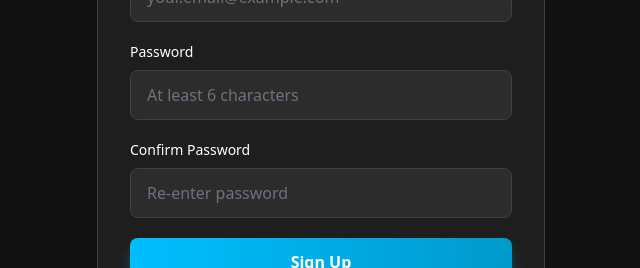
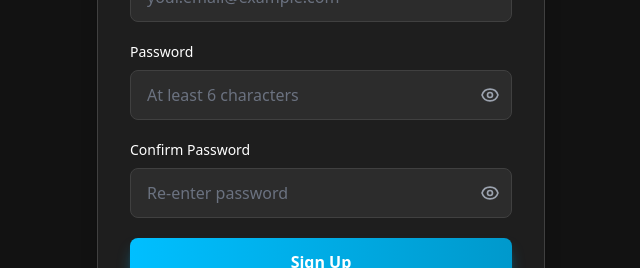
Before and after one commit to navedsayyed/Snap2Fix-web, a Next.js app: page /signup in a window 1280 px wide. Shown: the part 471-739 px from the top of the page, without its empty margins (319-959 px from the left). Built offline with nearby package versions, Linux system fonts and the light colour scheme; no server answers.

Commit message:
feat: Add password visibility toggle for login and signup forms

```diff
--- a/app/login/page.tsx
+++ b/app/login/page.tsx
@@ -16,6 +16,7 @@
     const [error, setError] = useState('');
     const [loading, setLoading] = useState(false);
     const [isInputFocused, setIsInputFocused] = useState(false);
+    const [showPassword, setShowPassword] = useState(false);
 
     const handleSubmit = async (e: React.FormEvent) => {
         e.preventDefault();
@@ -80,16 +81,34 @@
                         <label className="block text-sm font-medium text-white mb-2">
                             Password
                         </label>
+                        <div className="relative">
                             <input
-                            type="password"
+                                type={showPassword ? "text" : "password"}
                                 required
                                 value={formData.password}
                                 onChange={(e: React.ChangeEvent<HTMLInputElement>) => setFormData({ ...formData, password: e.target.value })}
                                 onFocus={() => setIsInputFocused(true)}
                                 onBlur={() => setIsInputFocused(false)}
                                 placeholder="Enter your password"
-                            className="w-full px-4 py-3 bg-[#2C2C2C] border border-[#404040] rounded-lg text-white placeholder-gray-500 focus:outline-none focus:border-[#00BFFF] focus:ring-2 focus:ring-[#00BFFF]/50 transition-all duration-300"
+                                className="w-full px-4 py-3 pr-12 bg-[#2C2C2C] border border-[#404040] rounded-lg text-white placeholder-gray-500 focus:outline-none focus:border-[#00BFFF] focus:ring-2 focus:ring-[#00BFFF]/50 transition-all duration-300"
                             />
+                            <button
+                                type="button"
+                                onClick={() => setShowPassword(!showPassword)}
+                                className="absolute right-3 top-1/2 -translate-y-1/2 text-gray-400 hover:text-white transition-colors"
+                            >
+                                {showPassword ? (
+                                    <svg width="20" height="20" fill="none" stroke="currentColor" viewBox="0 0 24 24">
+                                        <path strokeLinecap="round" strokeLinejoin="round" strokeWidth={2} d="M13.875 18.825A10.05 10.05 0 0112 19c-4.478 0-8.268-2.943-9.543-7a9.97 9.97 0 011.563-3.029m5.858.908a3 3 0 114.243 4.243M9.878 9.878l4.242 4.242M9.88 9.88l-3.29-3.29m7.532 7.532l3.29 3.29M3 3l3.59 3.59m0 0A9.953 9.953 0 0112 5c4.478 0 8.268 2.943 9.543 7a10.025 10.025 0 01-4.132 5.411m0 0L21 21" />
+                                    </svg>
+                                ) : (
+                                    <svg width="20" height="20" fill="none" stroke="currentColor" viewBox="0 0 24 24">
+                                        <path strokeLinecap="round" strokeLinejoin="round" strokeWidth={2} d="M15 12a3 3 0 11-6 0 3 3 0 016 0z" />
+                                        <path strokeLinecap="round" strokeLinejoin="round" strokeWidth={2} d="M2.458 12C3.732 7.943 7.523 5 12 5c4.478 0 8.268 2.943 9.542 7-1.274 4.057-5.064 7-9.542 7-4.477 0-8.268-2.943-9.542-7z" />
+                                    </svg>
+                                )}
+                            </button>
+                        </div>
                     </div>
 
                     <button
--- a/app/signup/page.tsx
+++ b/app/signup/page.tsx
@@ -18,6 +18,8 @@
     const [error, setError] = useState('');
     const [loading, setLoading] = useState(false);
     const [isInputFocused, setIsInputFocused] = useState(false);
+    const [showPassword, setShowPassword] = useState(false);
+    const [showConfirmPassword, setShowConfirmPassword] = useState(false);
 
     const handleSubmit = async (e: React.FormEvent) => {
         e.preventDefault();
@@ -110,32 +112,68 @@
                         <label className="block text-sm font-medium text-white mb-2">
                             Password
                         </label>
+                        <div className="relative">
                             <input
-                            type="password"
+                                type={showPassword ? "text" : "password"}
                                 required
                                 value={formData.password}
                                 onChange={(e: React.ChangeEvent<HTMLInputElement>) => setFormData({ ...formData, password: e.target.value })}
                                 onFocus={() => setIsInputFocused(true)}
                                 onBlur={() => setIsInputFocused(false)}
                                 placeholder="At least 6 characters"
-                            className="w-full px-4 py-3 bg-[#2C2C2C] border border-[#404040] rounded-lg text-white placeholder-gray-500 focus:outline-none focus:border-[#00BFFF] focus:ring-2 focus:ring-[#00BFFF]/50 transition-all duration-300"
+                                className="w-full px-4 py-3 pr-12 bg-[#2C2C2C] border border-[#404040] rounded-lg text-white placeholder-gray-500 focus:outline-none focus:border-[#00BFFF] focus:ring-2 focus:ring-[#00BFFF]/50 transition-all duration-300"
                             />
+                            <button
+                                type="button"
+                                onClick={() => setShowPassword(!showPassword)}
+                                className="absolute right-3 top-1/2 -translate-y-1/2 text-gray-400 hover:text-white transition-colors"
+                            >
+                                {showPassword ? (
+                                    <svg width="20" height="20" fill="none" stroke="currentColor" viewBox="0 0 24 24">
+                                        <path strokeLinecap="round" strokeLinejoin="round" strokeWidth={2} d="M13.875 18.825A10.05 10.05 0 0112 19c-4.478 0-8.268-2.943-9.543-7a9.97 9.97 0 011.563-3.029m5.858.908a3 3 0 114.243 4.243M9.878 9.878l4.242 4.242M9.88 9.88l-3.29-3.29m7.532 7.532l3.29 3.29M3 3l3.59 3.59m0 0A9.953 9.953 0 0112 5c4.478 0 8.268 2.943 9.543 7a10.025 10.025 0 01-4.132 5.411m0 0L21 21" />
+                                    </svg>
+                                ) : (
+                                    <svg width="20" height="20" fill="none" stroke="currentColor" viewBox="0 0 24 24">
+                                        <path strokeLinecap="round" strokeLinejoin="round" strokeWidth={2} d="M15 12a3 3 0 11-6 0 3 3 0 016 0z" />
+                                        <path strokeLinecap="round" strokeLinejoin="round" strokeWidth={2} d="M2.458 12C3.732 7.943 7.523 5 12 5c4.478 0 8.268 2.943 9.542 7-1.274 4.057-5.064 7-9.542 7-4.477 0-8.268-2.943-9.542-7z" />
+                                    </svg>
+                                )}
+                            </button>
+                        </div>
                     </div>
 
                     <div>
                         <label className="block text-sm font-medium text-white mb-2">
                             Confirm Password
                         </label>
+                        <div className="relative">
                             <input
-                            type="password"
+                                type={showConfirmPassword ? "text" : "password"}
                                 required
                                 value={formData.confirmPassword}
                                 onChange={(e: React.ChangeEvent<HTMLInputElement>) => setFormData({ ...formData, confirmPassword: e.target.value })}
                                 onFocus={() => setIsInputFocused(true)}
                                 onBlur={() => setIsInputFocused(false)}
                                 placeholder="Re-enter password"
-                            className="w-full px-4 py-3 bg-[#2C2C2C] border border-[#404040] rounded-lg text-white placeholder-gray-500 focus:outline-none focus:border-[#00BFFF] focus:ring-2 focus:ring-[#00BFFF]/50 transition-all duration-300"
+                                className="w-full px-4 py-3 pr-12 bg-[#2C2C2C] border border-[#404040] rounded-lg text-white placeholder-gray-500 focus:outline-none focus:border-[#00BFFF] focus:ring-2 focus:ring-[#00BFFF]/50 transition-all duration-300"
                             />
+                            <button
+                                type="button"
+                                onClick={() => setShowConfirmPassword(!showConfirmPassword)}
+                                className="absolute right-3 top-1/2 -translate-y-1/2 text-gray-400 hover:text-white transition-colors"
+                            >
+                                {showConfirmPassword ? (
+                                    <svg width="20" height="20" fill="none" stroke="currentColor" viewBox="0 0 24 24">
+                                        <path strokeLinecap="round" strokeLinejoin="round" strokeWidth={2} d="M13.875 18.825A10.05 10.05 0 0112 19c-4.478 0-8.268-2.943-9.543-7a9.97 9.97 0 011.563-3.029m5.858.908a3 3 0 114.243 4.243M9.878 9.878l4.242 4.242M9.88 9.88l-3.29-3.29m7.532 7.532l3.29 3.29M3 3l3.59 3.59m0 0A9.953 9.953 0 0112 5c4.478 0 8.268 2.943 9.543 7a10.025 10.025 0 01-4.132 5.411m0 0L21 21" />
+                                    </svg>
+                                ) : (
+                                    <svg width="20" height="20" fill="none" stroke="currentColor" viewBox="0 0 24 24">
+                                        <path strokeLinecap="round" strokeLinejoin="round" strokeWidth={2} d="M15 12a3 3 0 11-6 0 3 3 0 016 0z" />
+                                        <path strokeLinecap="round" strokeLinejoin="round" strokeWidth={2} d="M2.458 12C3.732 7.943 7.523 5 12 5c4.478 0 8.268 2.943 9.542 7-1.274 4.057-5.064 7-9.542 7-4.477 0-8.268-2.943-9.542-7z" />
+                                    </svg>
+                                )}
+                            </button>
+                        </div>
                     </div>
 
                     <button
```
Lines whose indentation alone changed are shown as unchanged.
